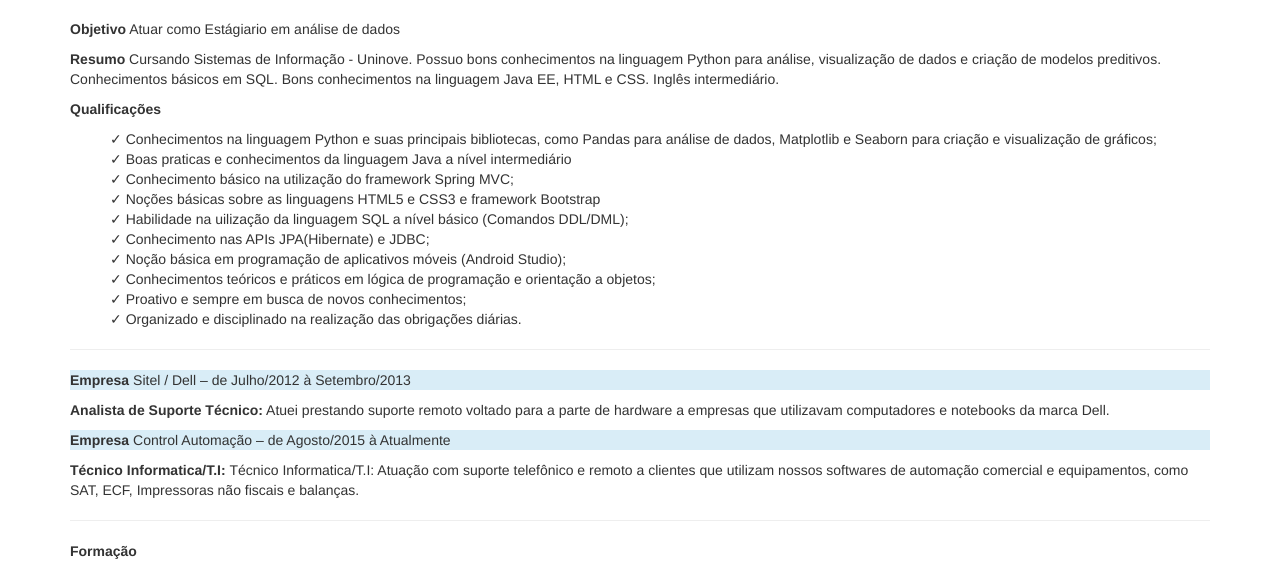
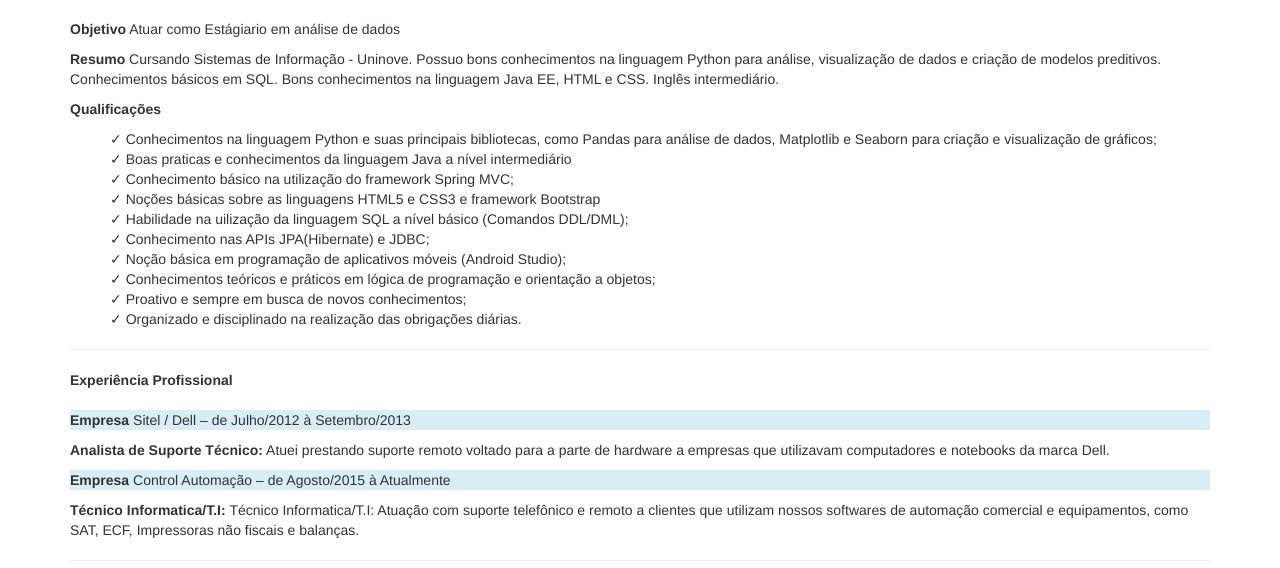
Before and after one commit to Rafaelcerq28/projeto, a plain HTML site: page index.html in a window 1280 px wide. Shown: the part 230-798 px from the top of the page. Drawn offline with nearby package versions, Linux system fonts and the light colour scheme.

Commit message:
atualização

```diff
--- a/index.html
+++ b/index.html
@@ -80,7 +80,8 @@
 		</p>
 
 		<hr>
-
+		<strong>Experiência Profissional</strong>
+		<br><br>
 		<p class="bg-info">
 			<strong>Empresa</strong> Sitel / Dell – de Julho/2012 à Setembro/2013
 		</p>
```
